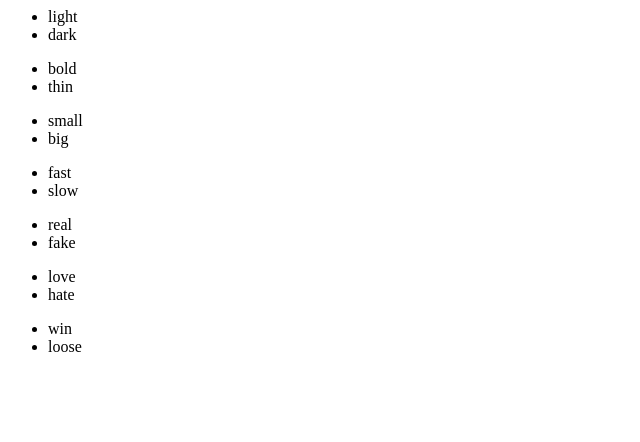
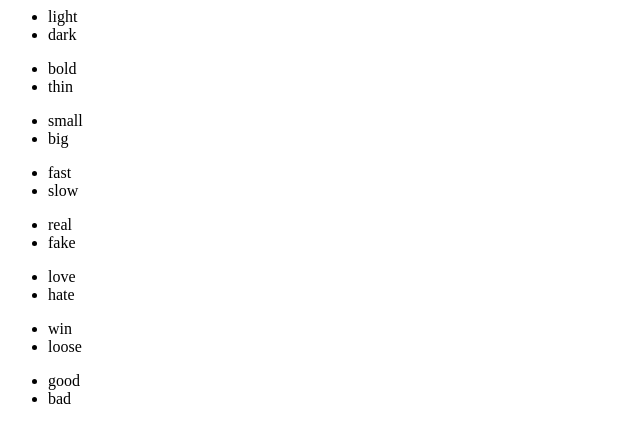
Before and after one commit to silvia2017/One-Project, a plain HTML site: page index.html in a window 1280 px wide. Shown: the whole page, without its empty margins (0-640 px from the left). Drawn offline with Linux system fonts and the light colour scheme.

Commit message:
VIP Added module-seven

```diff
--- a/index.html
+++ b/index.html
@@ -44,6 +44,12 @@
                 <li>loose</li>
             </ul>
         </module-six>
+         <module-seven>
+            <ul>
+                <li>good</li>
+                <li>bad</li>
+            </ul>
+        </module-seven>
 
     </body>
 
```
